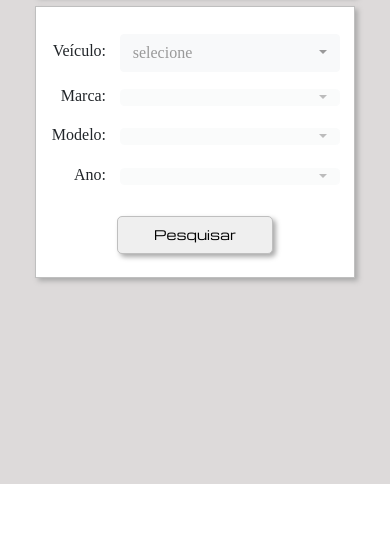
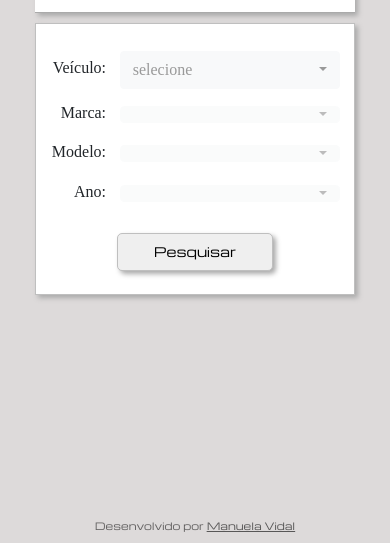
Before and after one commit to mtavidal/consulta-tabela-fipe-api, a plain HTML site: page index.html in a window 390 px wide. Shown: the part 326-869 px from the top of the page. Before the commit the page ends 844 px from the top, so only its background shows below. Drawn offline with nearby package versions, Linux system fonts and the light colour scheme; a web font is replaced by a local one.

Commit message:
Ajusta responsividade celular girado

```diff
--- a/index.html
+++ b/index.html
@@ -68,10 +68,9 @@
                 </div>
             </div>
         </div>
-
+        <div id="dev">
+            Desenvolvido por <a href="https://github.com/mtavidal" target="_blank"><u>Manuela Vidal</u></a>
+          </div>
     </section>
-    <footer>
-
-    </footer>
 </body>
 </html>
--- a/style.css
+++ b/style.css
@@ -78,7 +78,7 @@ button {
 
 #container {
     width: 100vw;
-    height: 96vh;
+    height: 100vh;
     display: flex;
     flex-direction: column;
     align-items: center;
@@ -160,3 +160,28 @@ button {
     border: 1px solid #636161;
     background-color: #aaaaaa;
 }
+
+#dev {
+    background-color:#dddada;
+    color: #636161;
+    text-align: center;
+    font-size: 10px;
+    padding-bottom: 10px;
+    font-family: 'Michroma', sans-serif;
+    border: none;
+}
+
+#dev a {
+    color: #585757;
+}
+
+@media only screen and (max-height:428px) {
+    #container {
+        width: 100vw;
+        height: 150vh;
+        display: flex;
+        flex-direction: column;
+        align-items: center;
+        justify-content: center;
+    }
+}
```
